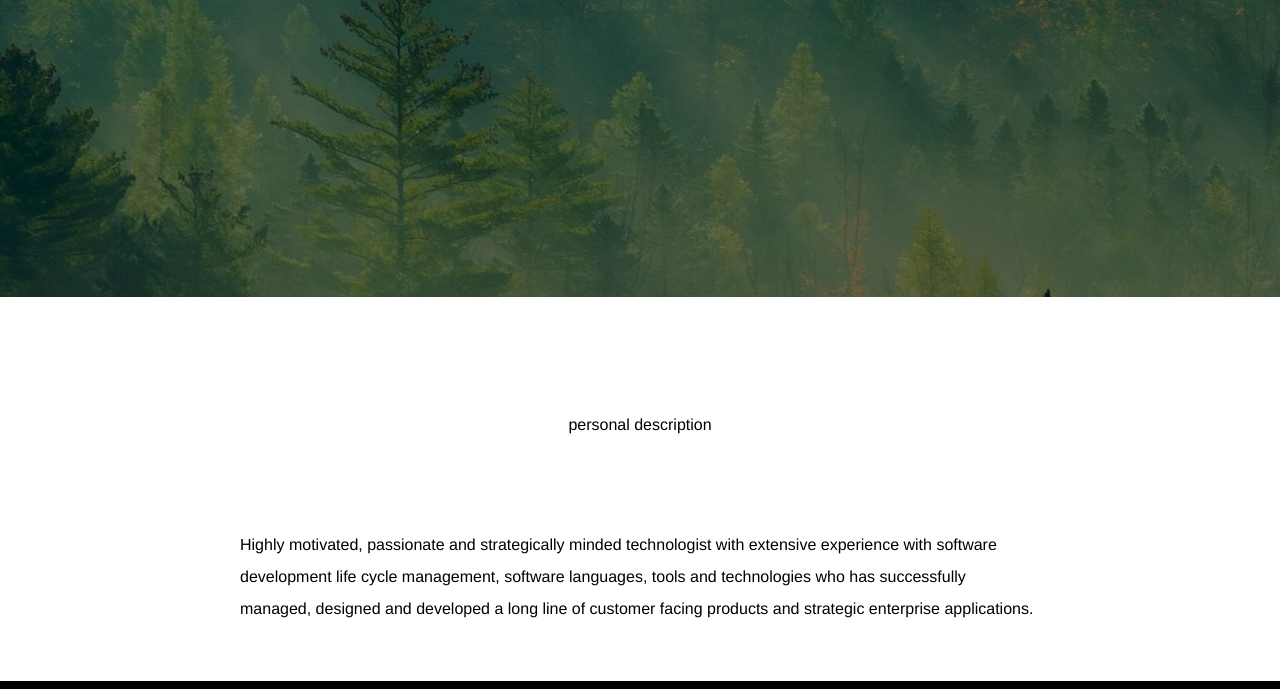
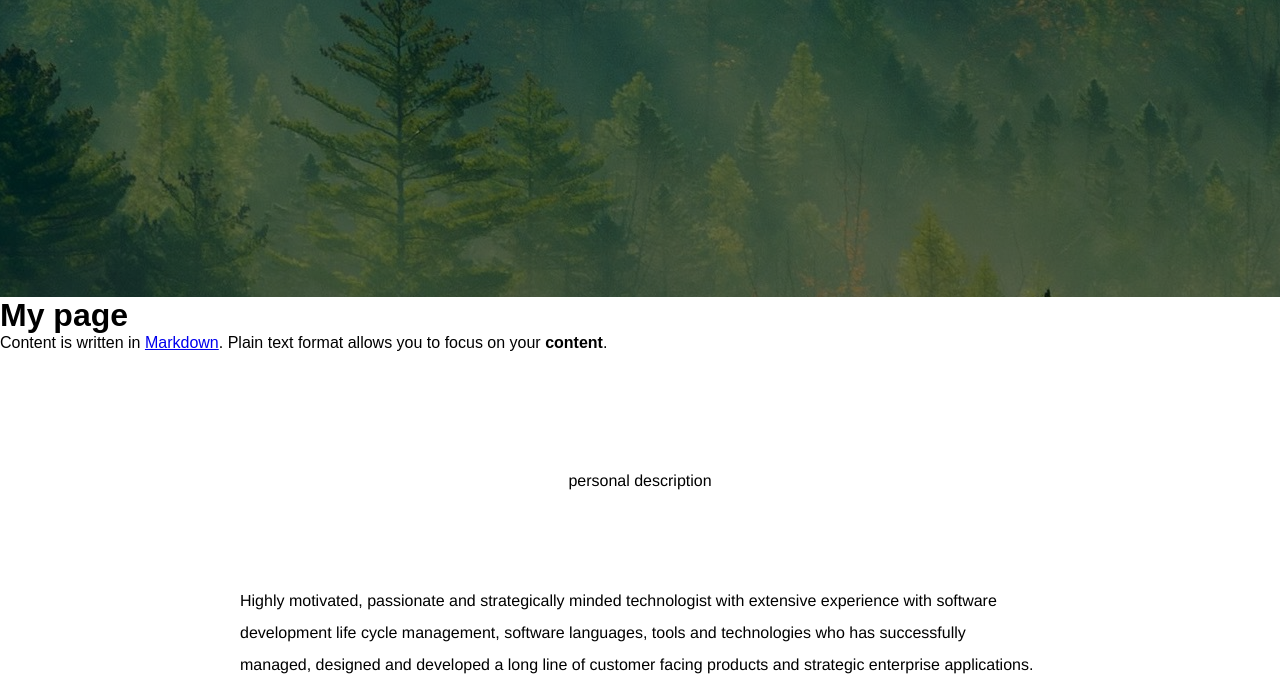
Before and after one commit to jeffwindsor/jeffwindsor.github.io, a Jekyll site: the page built from index.md, in a window 1280 px wide and 900 px high, scrolled down 621 px, cut to the strip 0-689 px from the top of the window. Built offline with Jekyll 4.4.1, drawn with Linux system fonts in a browser that asks for light colours; nearby versions of some CDN libraries; some web fonts are replaced; our own code applies the rules of GitHub Pages for plain Markdown files.

```diff
--- a/index.md
+++ b/index.md
@@ -0,0 +1,12 @@
+---
+title: My page
+layout: default
+---
+
+# {{ page.title }}
+
+Content is written in [Markdown](https://learnxinyminutes.com/docs/markdown/). Plain text format allows you to focus on your **content**.
+
+<!--
+You can use HTML elements in Markdown, such as the comment element, and they won't be affected by a markdown parser. However, if you create an HTML element in your markdown file, you cannot use markdown syntax within that element's contents.
+-->
```
